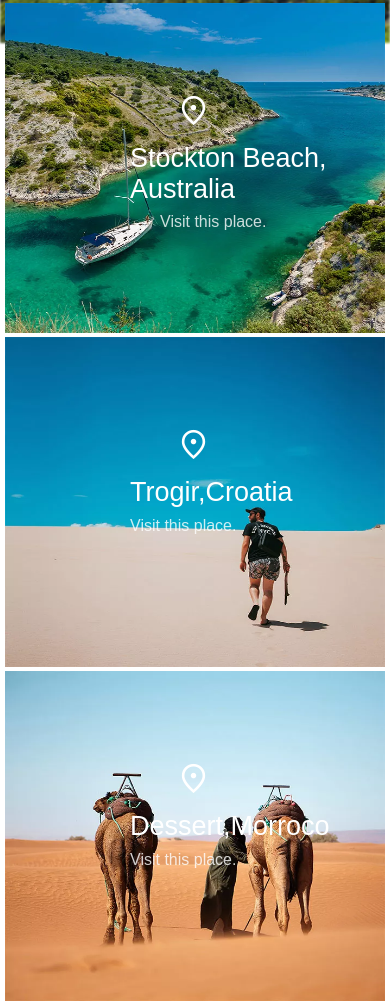
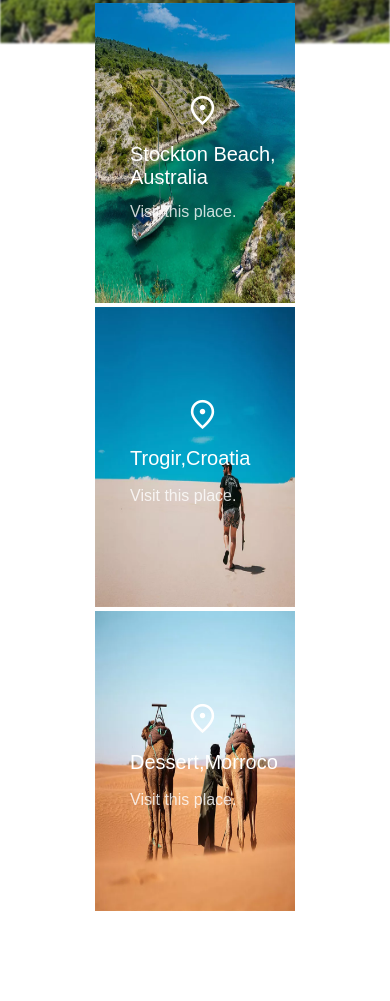
Before and after one commit to samarsingh6965/listed, a plain HTML site: page index.html in a window 390 px wide. Shown: the part 872-1873 px from the top of the page. Drawn offline with nearby package versions, Linux system fonts and the light colour scheme.

Commit message:
change in css file

```diff
--- a/css/index.css
+++ b/css/index.css
@@ -503,8 +503,41 @@ input[placeholder] {
    .left {
     line-height: 60px;
    }
+   #imgc21{
+    height: 300px;
+    width: 200px;
+   }
+   #imgc22{
+    height: 300px;
+    width: 200px;
+   }
+   #imgc23{
+    height: 300px;
+    width:200px;
+   }
+   .headc2 {
+    font-size: 20px;
+    color: white;
+    position: absolute;
+    top: 140px;
+    transform: translateX(35px);
+}
+.parac2in1 {
+ transform: translateX(35px);
+ top: 200px;
+}
+
+.parac2in2 {
+    transform: translateX(35px);
+}
+.parac2in3 {
+    transform: translateX(35px);
+}
    .container7{
     font-size: 16px;
+   }
+   .inside{
+    gap: 15px;
    }
    .parac7in1{
     font-size: 16px;
```
Also changed, not shown: css/places.css (+39 -0 lines), index.html (+2 -1 lines).
